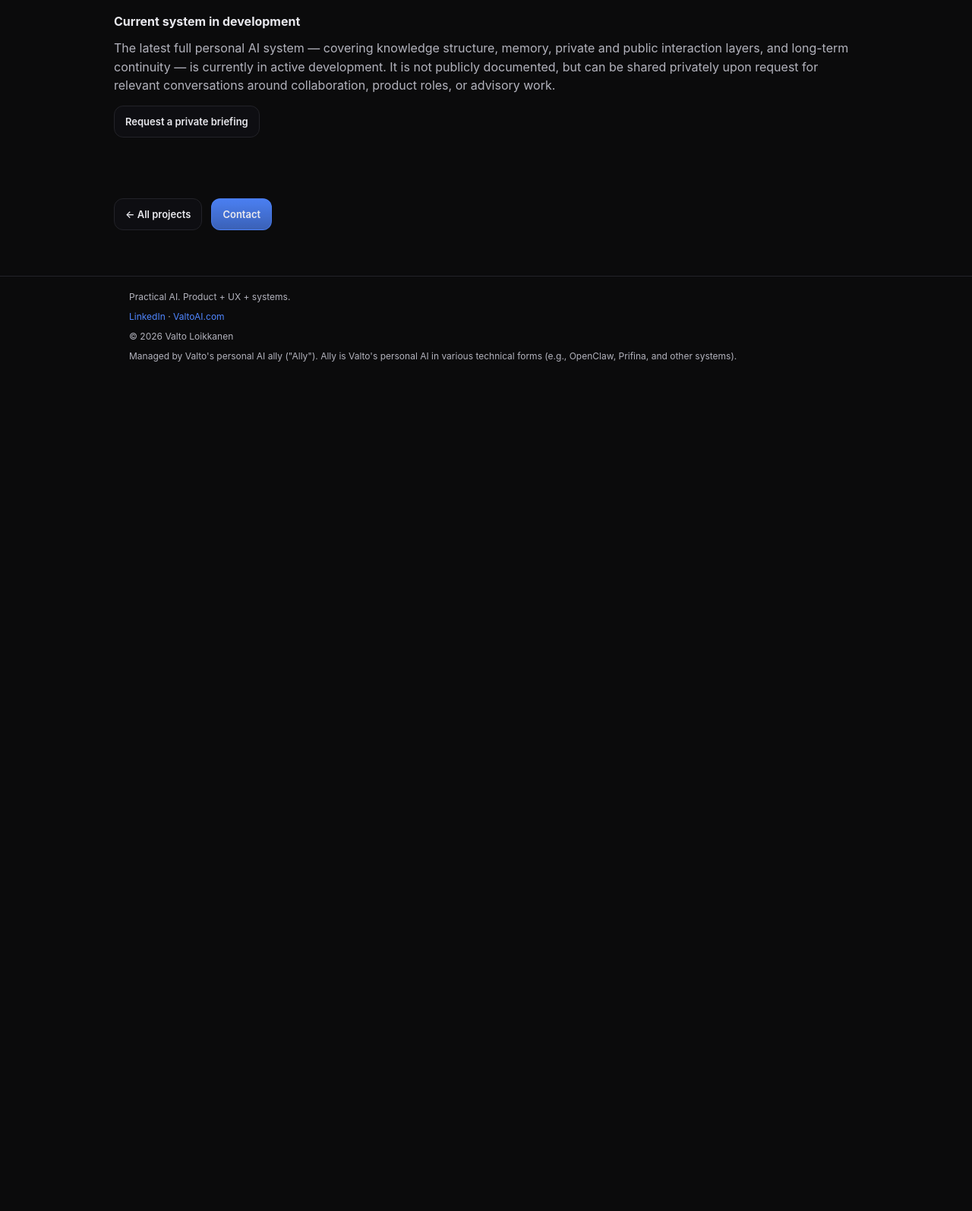
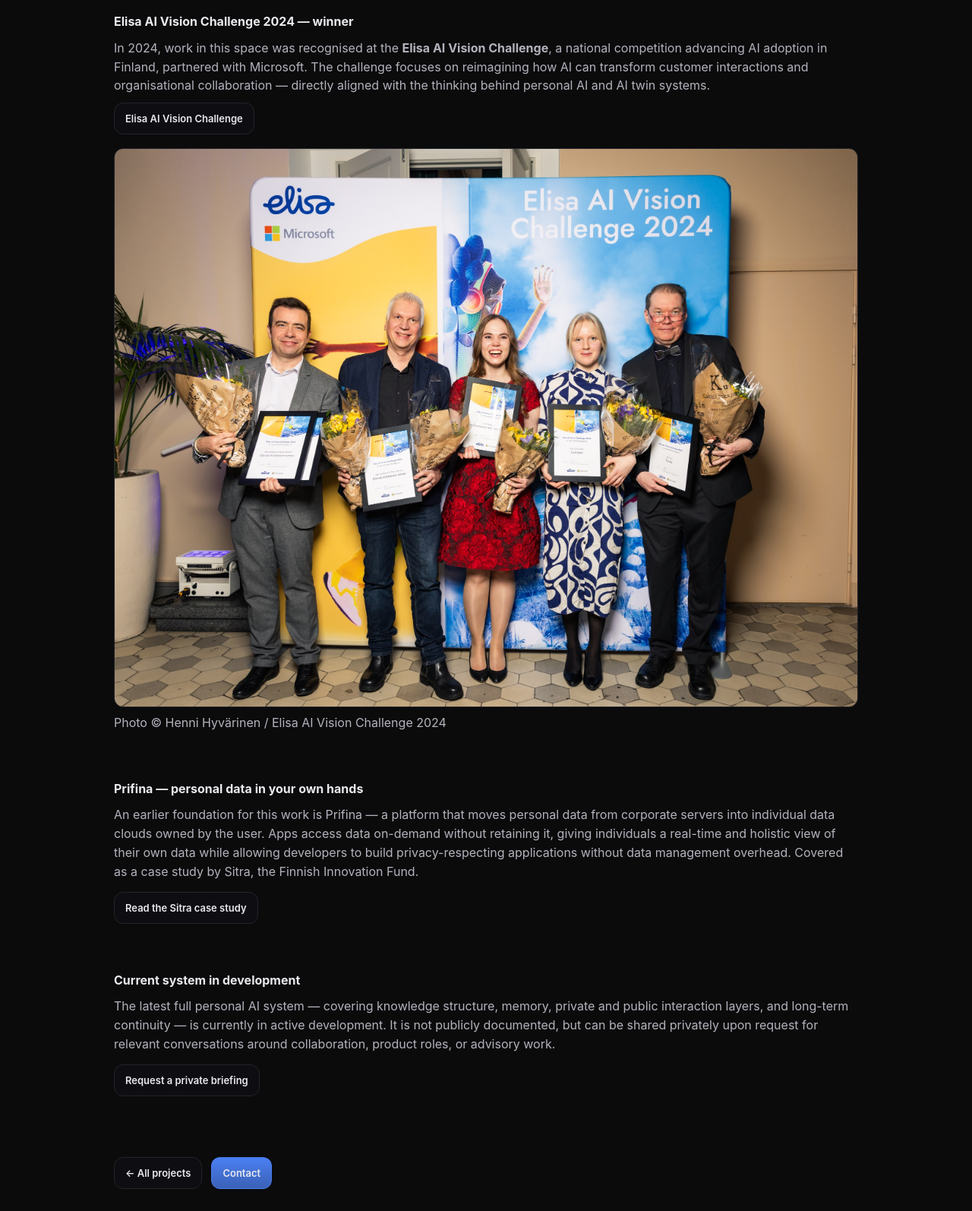
Before and after one commit to valto/portfolio, a plain HTML site: page projects/personal-ai-ai-twins.html in a window 1280 px wide. Shown: the part 3660-5254 px from the top of the page at 76% size. Before the commit the page ends 4156 px from the top, so only its background shows below. Drawn offline with Linux system fonts and the light colour scheme.

Commit message:
Add Elisa AI Vision Challenge award photo, Sitra Prifina case and links to Personal AI page

```diff
--- a/projects/personal-ai-ai-twins.html
+++ b/projects/personal-ai-ai-twins.html
@@ -146,6 +146,26 @@
 </div>
 
 <div class="container section">
+  <h2>Elisa AI Vision Challenge 2024 — winner</h2>
+  <p>In 2024, work in this space was recognised at the <strong>Elisa AI Vision Challenge</strong>, a national competition advancing AI adoption in Finland, partnered with Microsoft. The challenge focuses on reimagining how AI can transform customer interactions and organisational collaboration — directly aligned with the thinking behind personal AI and AI twin systems.</p>
+  <p style="margin-top:10px">
+    <a class="btn" href="https://yrityksille.elisa.fi/ai-vision-challenge" target="_blank" rel="noopener">Elisa AI Vision Challenge</a>
+  </p>
+  <div style="margin-top:18px">
+    <img src="../assets/img/elisa-ai-vision-challenge-2024.jpg" alt="Elisa AI Vision Challenge 2024 winners" style="width:100%;border-radius:12px;border:1px solid var(--border);display:block" />
+    <p style="margin-top:8px" class="muted">Photo © Henni Hyvärinen / Elisa AI Vision Challenge 2024</p>
+  </div>
+</div>
+
+<div class="container section">
+  <h2>Prifina — personal data in your own hands</h2>
+  <p>An earlier foundation for this work is Prifina — a platform that moves personal data from corporate servers into individual data clouds owned by the user. Apps access data on-demand without retaining it, giving individuals a real-time and holistic view of their own data while allowing developers to build privacy-respecting applications without data management overhead. Covered as a case study by Sitra, the Finnish Innovation Fund.</p>
+  <p style="margin-top:14px">
+    <a class="btn" href="https://arkisto.sitra.fi/en/cases/prifina-takes-consumer-data-from-large-corporations-and-puts-it-back-into-the-hands-of-people/" target="_blank" rel="noopener">Read the Sitra case study</a>
+  </p>
+</div>
+
+<div class="container section">
   <h2>Current system in development</h2>
   <p>The latest full personal AI system — covering knowledge structure, memory, private and public interaction layers, and long-term continuity — is currently in active development. It is not publicly documented, but can be shared privately upon request for relevant conversations around collaboration, product roles, or advisory work.</p>
   <p style="margin-top:14px">
```
Also changed, not shown: assets/img/elisa-ai-vision-challenge-2024.jpg (added).
